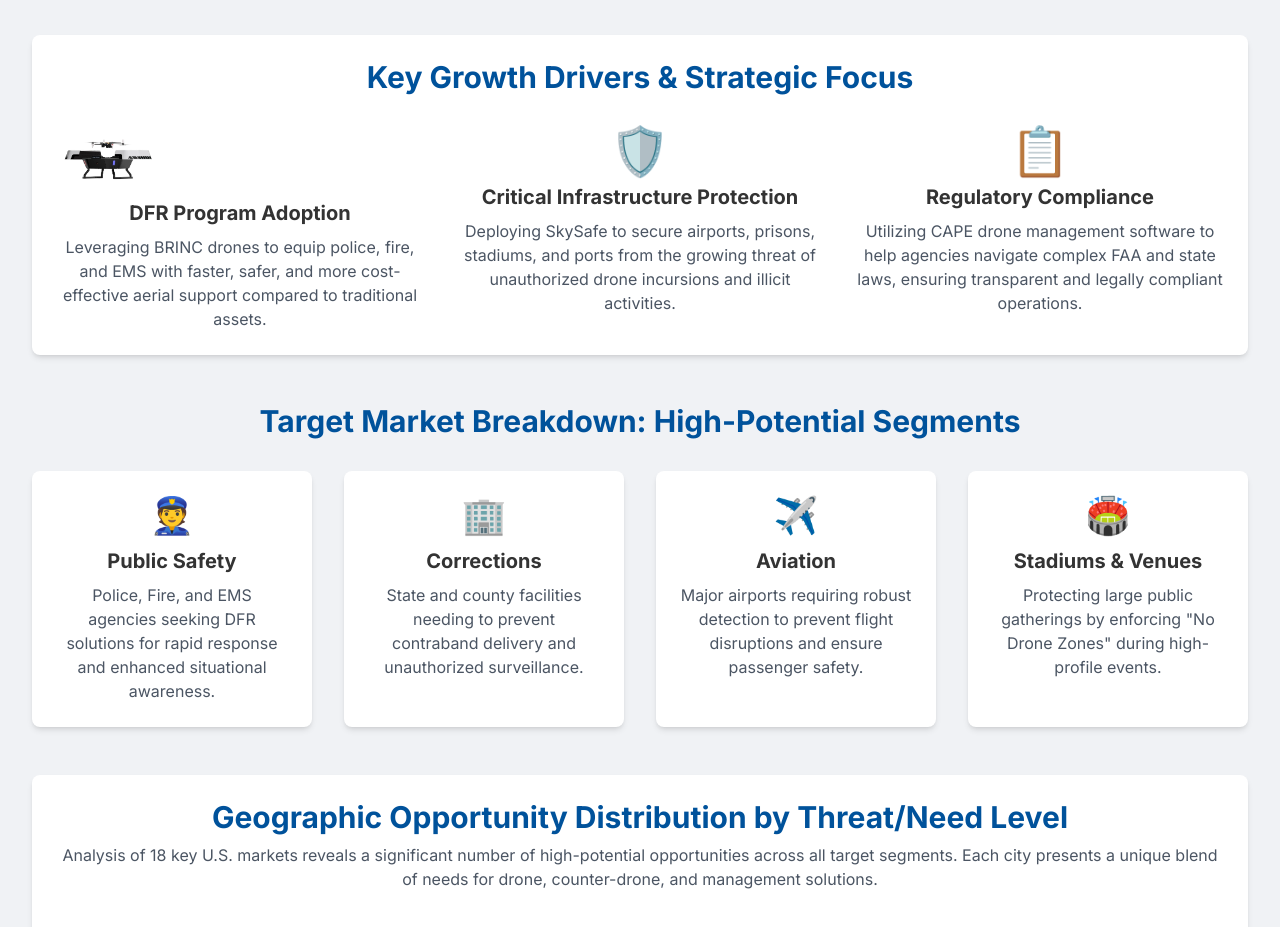
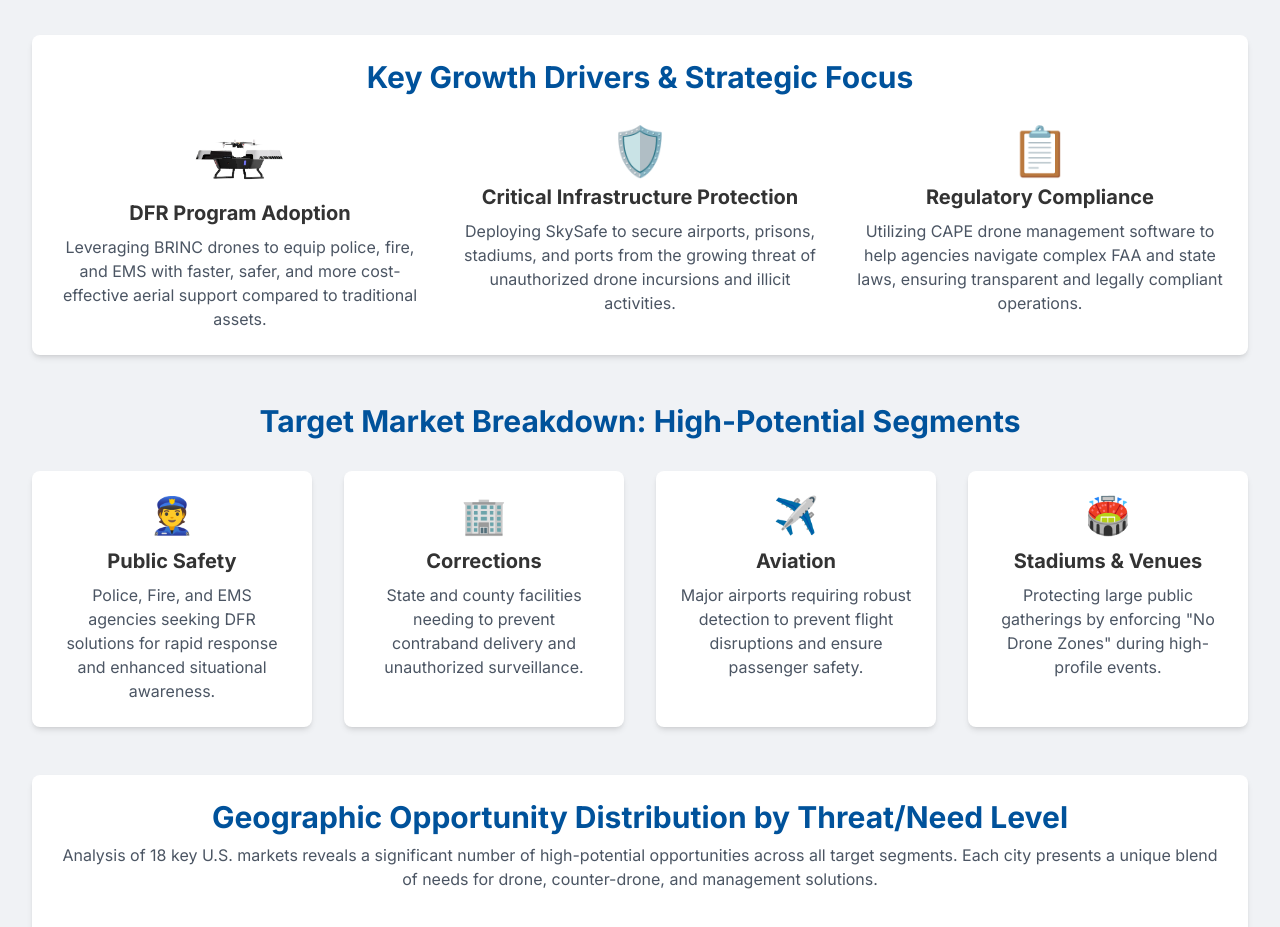
Before and after one commit to GregEhrsam/Project-Chamberlain, a plain HTML site: page index.html in a window 1280 px wide. Shown: the part 1280-2207 px from the top of the page. Drawn offline with nearby package versions, Linux system fonts and the light colour scheme.

Commit message:
Update index.html

```diff
--- a/index.html
+++ b/index.html
@@ -186,7 +186,9 @@
     <h3 class="text-3xl font-bold text-center mb-8 text-[#00529B]">Key Growth Drivers & Strategic Focus</h3>
     <div class="grid grid-cols-1 md:grid-cols-3 gap-8 text-center">
         <div>
-                    <div class="text-5xl mb-2 text-[#FF6F61]"><img src="drone-as-first-responder.webp" alt="BRINC Drone Deploys" class="h-16 w-auto"></div>
+            <div class="mb-2 flex justify-center items-center">
+                <img src="drone-as-first-responder.webp" alt="BRINC Drone Deploys" class="h-16 w-auto">
+            </div>
             <h4 class="text-xl font-bold mb-2">DFR Program Adoption</h4>
             <p class="text-gray-600">Leveraging BRINC drones to equip police, fire, and EMS with faster, safer, and more cost-effective aerial support compared to traditional assets.</p>
         </div>
```
Lines whose indentation alone changed are shown as unchanged.
